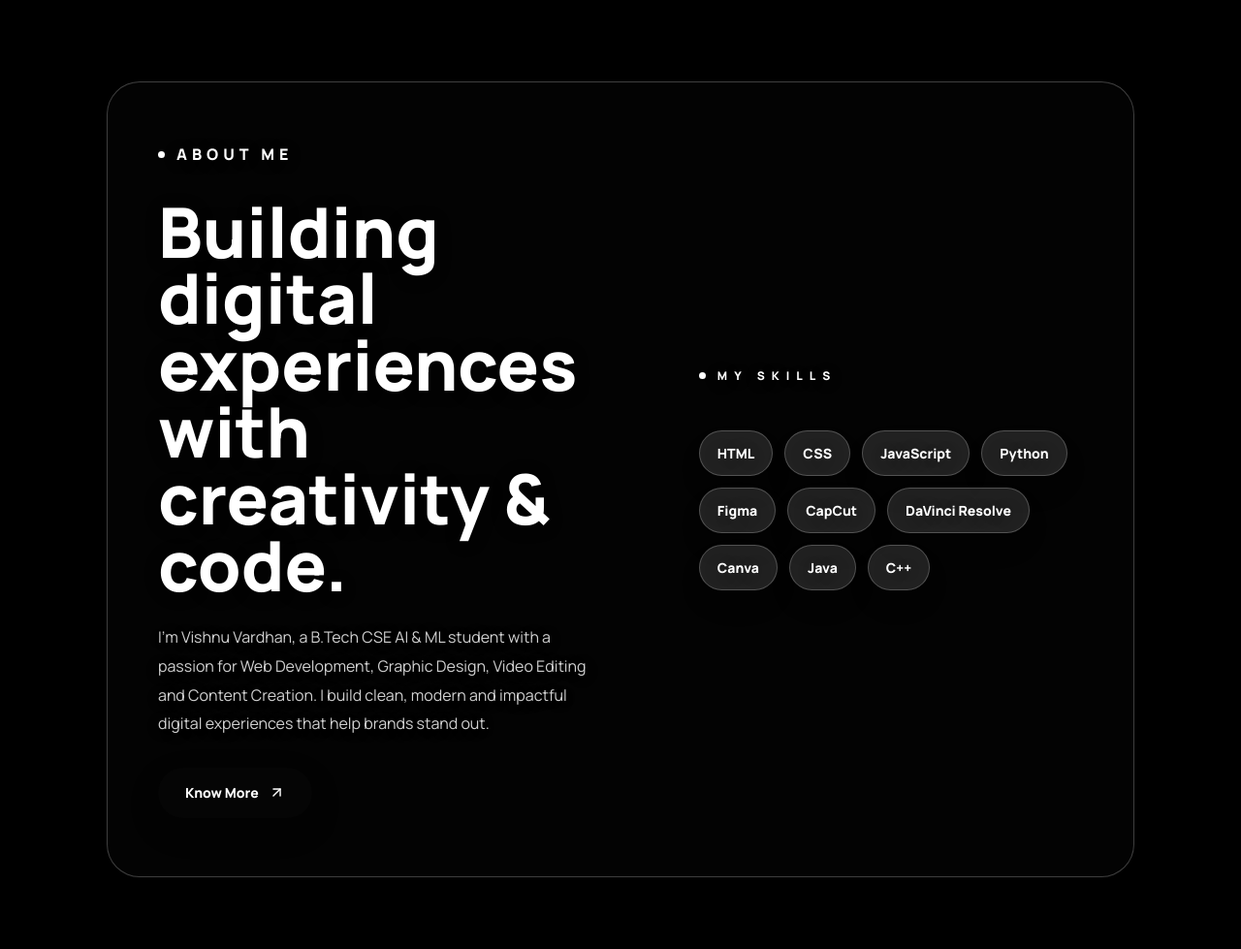
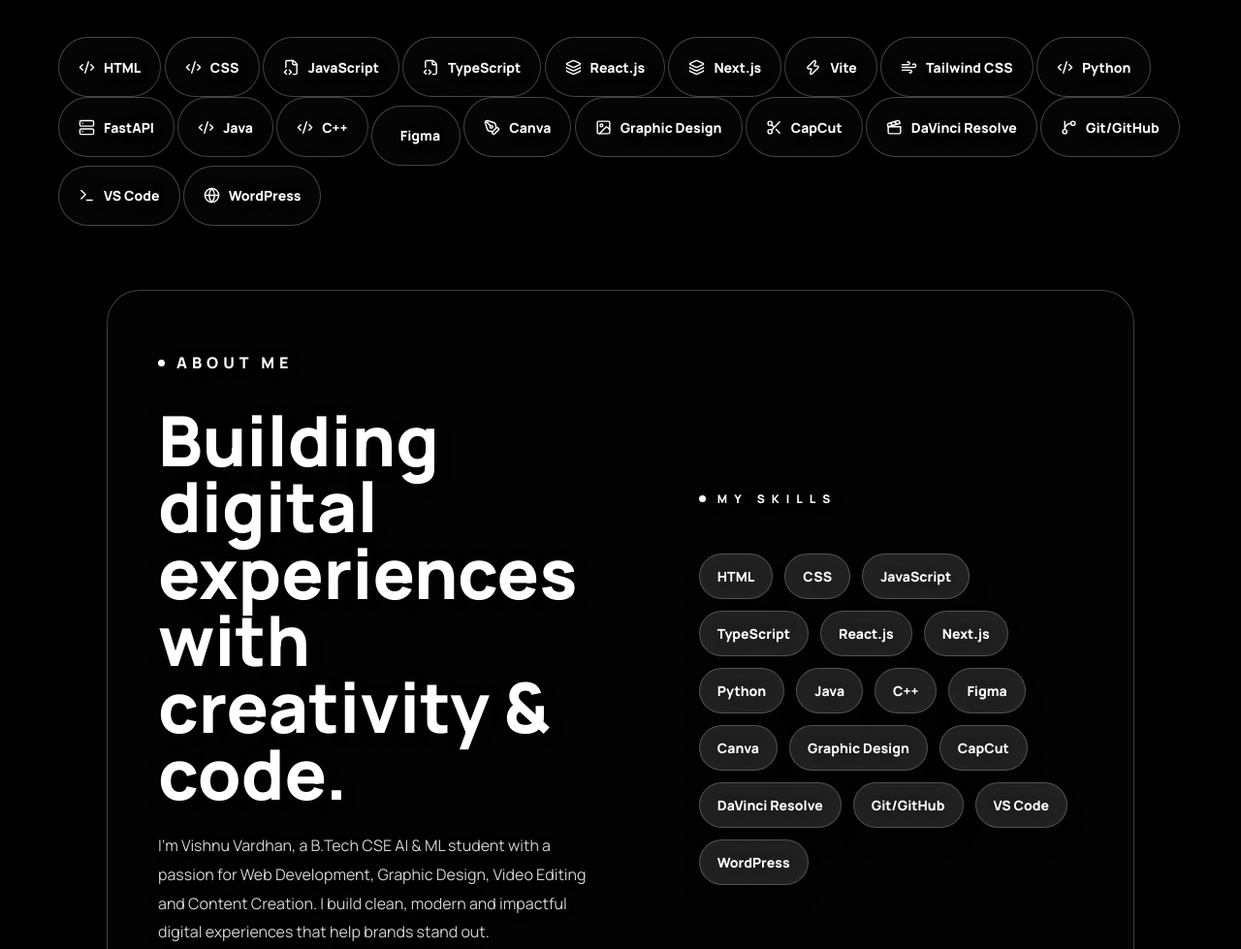
Before and after one commit to mettuvishnuvardhan27-cmd/portfolio, a plain HTML site: page index.html in a window 1280 px wide. Shown: the part 1620-2599 px from the top of the page at 97% size. Drawn offline with nearby package versions, Linux system fonts and the light colour scheme; animation ran at ten frames a second.

Commit message:
Update index.html

```diff
--- a/index.html
+++ b/index.html
@@ -79,6 +79,34 @@
       </div>
     </section>
 
+    <!-- Full Skills Strip -->
+    <section class="skill-strip reveal">
+      <!-- Languages & Frameworks -->
+      <span><i data-lucide="code-2"></i> HTML</span>
+      <span><i data-lucide="code-2"></i> CSS</span>
+      <span><i data-lucide="file-code-2"></i> JavaScript</span>
+      <span><i data-lucide="file-code-2"></i> TypeScript</span>
+      <span><i data-lucide="layers"></i> React.js</span>
+      <span><i data-lucide="layers"></i> Next.js</span>
+      <span><i data-lucide="zap"></i> Vite</span>
+      <span><i data-lucide="wind"></i> Tailwind CSS</span>
+      <span><i data-lucide="code-2"></i> Python</span>
+      <span><i data-lucide="server"></i> FastAPI</span>
+      <span><i data-lucide="code-2"></i> Java</span>
+      <span><i data-lucide="code-2"></i> C++</span>
+      <!-- UI/UX Design -->
+      <span><i data-lucide="figma"></i> Figma</span>
+      <span><i data-lucide="pen-tool"></i> Canva</span>
+      <span><i data-lucide="image"></i> Graphic Design</span>
+      <!-- Creative/Video -->
+      <span><i data-lucide="scissors"></i> CapCut</span>
+      <span><i data-lucide="clapperboard"></i> DaVinci Resolve</span>
+      <!-- Tools & Platforms -->
+      <span><i data-lucide="git-branch"></i> Git/GitHub</span>
+      <span><i data-lucide="terminal"></i> VS Code</span>
+      <span><i data-lucide="globe"></i> WordPress</span>
+    </section>
+
     <section id="about" class="about-section">
       <div class="about-card surface reveal">
         <div class="about-copy">
@@ -99,16 +127,27 @@
           <p class="section-label">My Skills</p>
 
           <div class="about-skill-tags">
+            <!-- Languages & Frameworks -->
             <span>HTML</span>
             <span>CSS</span>
             <span>JavaScript</span>
+            <span>TypeScript</span>
+            <span>React.js</span>
+            <span>Next.js</span>
             <span>Python</span>
+            <span>Java</span>
+            <span>C++</span>
+            <!-- UI/UX Design -->
             <span>Figma</span>
+            <span>Canva</span>
+            <span>Graphic Design</span>
+            <!-- Creative/Video -->
             <span>CapCut</span>
             <span>DaVinci Resolve</span>
-            <span>Canva</span>
-            <span>Java</span>
-            <span>C++</span>
+            <!-- Tools & Platforms -->
+            <span>Git/GitHub</span>
+            <span>VS Code</span>
+            <span>WordPress</span>
           </div>
         </div>
       </div>
```
